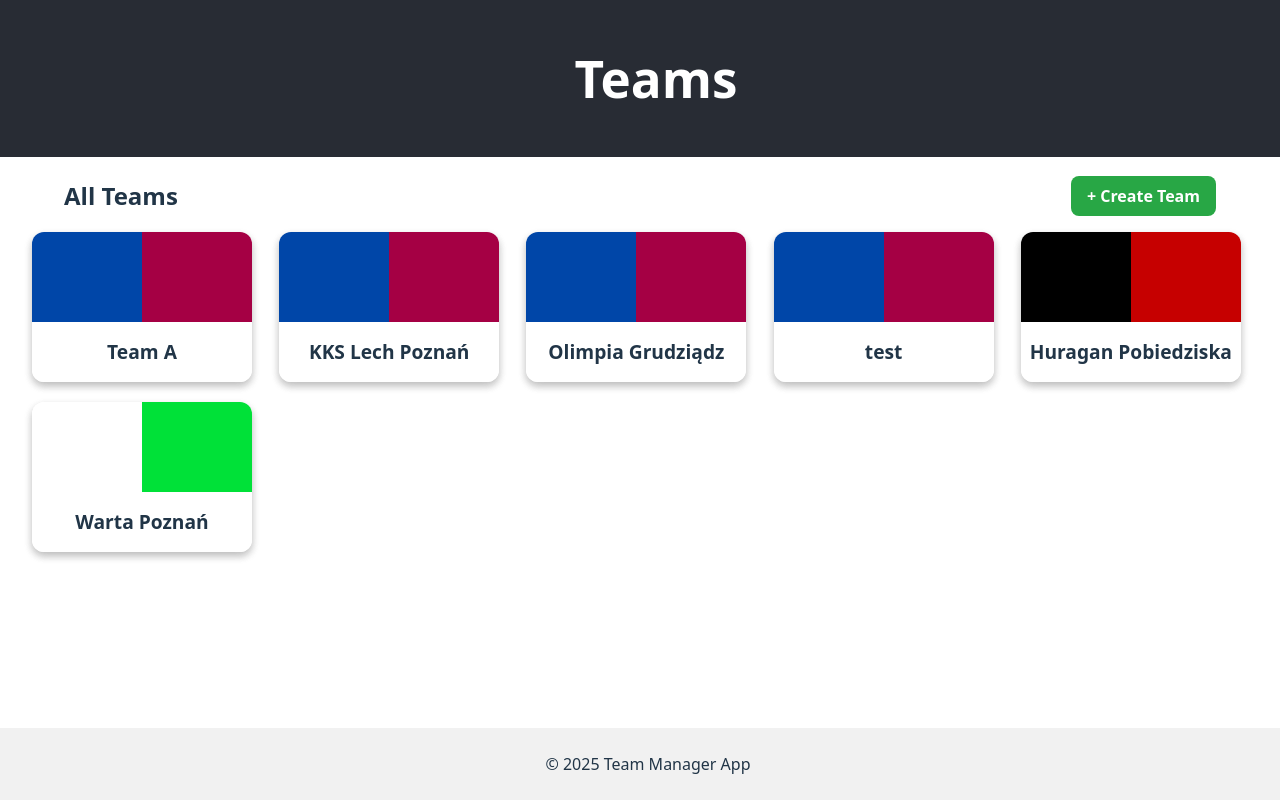
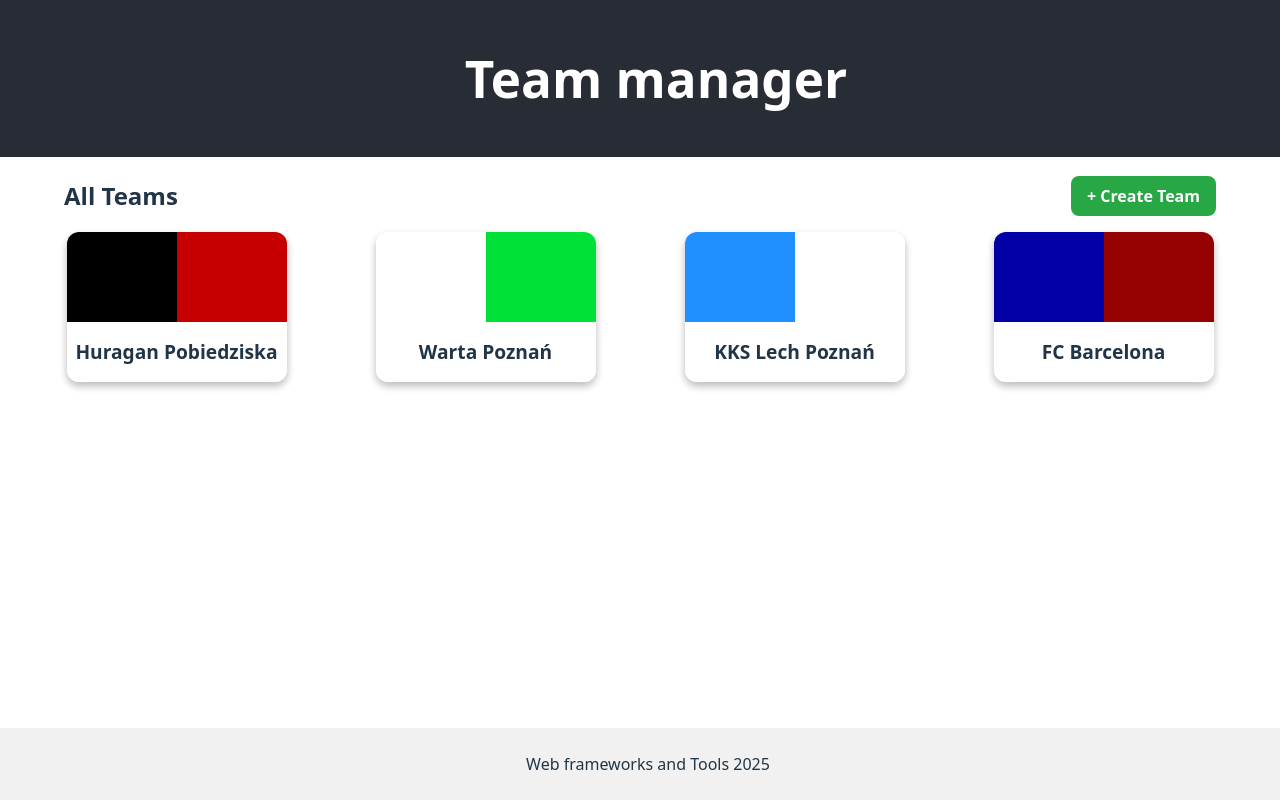
Before and after one commit to pitrek98/team-manager, a React (Vite) app: page / in a window 1280 px wide. Built offline with nearby package versions, Linux system fonts and the light colour scheme; data requests are answered from the project's data file.

Commit message:
design changes

```diff
--- a/db.json
+++ b/db.json
@@ -1,29 +1,5 @@
 {
   "teams": [
-    {
-      "id": "1",
-      "name": "Team A",
-      "primaryColor": "#0046A8",
-      "secondaryColor": "#A50044"
-    },
-    {
-      "id": "3309",
-      "name": "KKS Lech Poznań",
-      "primaryColor": "#0046A8",
-      "secondaryColor": "#A50044"
-    },
-    {
-      "id": "6b70",
-      "name": "Olimpia Grudziądz",
-      "primaryColor": "#0046A8",
-      "secondaryColor": "#A50044"
-    },
-    {
-      "id": "c6f1",
-      "name": "test",
-      "primaryColor": "#0046A8",
-      "secondaryColor": "#A50044"
-    },
     {
       "id": "4fa2",
       "name": "Huragan Pobiedziska",
@@ -35,38 +11,38 @@
       "name": "Warta Poznań",
       "primaryColor": "#ffffff",
       "secondaryColor": "#00e138"
+    },
+    {
+      "id": "9621",
+      "name": "KKS Lech Poznań",
+      "primaryColor": "#208fff",
+      "secondaryColor": "#ffffff"
+    },
+    {
+      "id": "a5a5",
+      "name": "FC Barcelona",
+      "primaryColor": "#0000a6",
+      "secondaryColor": "#950000"
     }
   ],
   "players": [
     {
-      "id": "1",
-      "teamId": "1",
-      "name": "Alice",
-      "position": "Forward"
+      "id": "d7b0",
+      "name": "Krzysztof Dziarski",
+      "position": "Striker",
+      "teamId": "4fa2"
     },
     {
-      "id": "2",
-      "teamId": "1",
-      "name": "Bob",
-      "position": "Goalkeeper"
+      "id": "4896",
+      "name": "Bartosz Nagadowski",
+      "position": "Goalkeeper",
+      "teamId": "4fa2"
     },
     {
-      "id": "9331",
-      "name": "Mikael Ishak",
-      "position": "Forward",
-      "teamId": "3309"
-    },
-    {
-      "id": "58a3",
-      "name": "Louis Palma",
-      "position": "Winger",
-      "teamId": "3309"
-    },
-    {
-      "id": "9bef",
-      "name": "Konstantynopolitańczykiewiczówianeczka",
-      "position": "Chuh",
-      "teamId": "6b70"
+      "id": "3458",
+      "name": "Bogusław Rosołowski",
+      "position": "Coach",
+      "teamId": "4fa2"
     }
   ]
 }
--- a/src/components/Body.tsx
+++ b/src/components/Body.tsx
@@ -39,7 +39,7 @@
                 style={{
                     display: 'grid',
                     gridAutoFlow: 'row',
-                    gridTemplateColumns: 'repeat(auto-fit, 150px)',
+                    gridTemplateColumns: 'repeat(auto-fit, 200px)',
                     gap: '30px',
                     justifyContent: 'center',
                     width: '95%',
@@ -59,7 +59,7 @@
                         padding: '0.5rem',
                         margin: '0.5rem',
                         alignContent: 'center',
-                        width: '120px',
+                        width: '170px',
                     }}
                 >
                     + Add New Player
--- a/src/components/Footer.tsx
+++ b/src/components/Footer.tsx
@@ -3,7 +3,7 @@
 function Footer() {
     return (
         <footer className="footer">
-            <p>© 2025 Team Manager App</p>
+            <p>Web frameworks and Tools 2025</p>
         </footer>
     );
 }
--- a/src/components/Player.css
+++ b/src/components/Player.css
@@ -4,7 +4,7 @@
     padding: 0.5rem;
     margin: 0.5rem;
     text-align: center;
-    width: 120px;
+    width: 170px;
     overflow: hidden;
     text-overflow: ellipsis;
     white-space: nowrap;
--- a/src/pages/TeamList.tsx
+++ b/src/pages/TeamList.tsx
@@ -50,7 +50,7 @@
     return (
         <div style={{ minHeight: '80vh', display: 'flex', flexDirection: 'column', width: '100vw' }
         }>
-            <Menu teamName="Teams" />
+            <Menu teamName="Team manager" />
 
             <PageContainer>
                 <TopBar
@@ -69,7 +69,7 @@
                             gap: '20px',
                             width: '95%',
                             margin: '0 auto',
-                            // justifyItems: 'center',
+                            justifyItems: 'center',
                         }}
                     >
                         {teams.map(team => (
```
